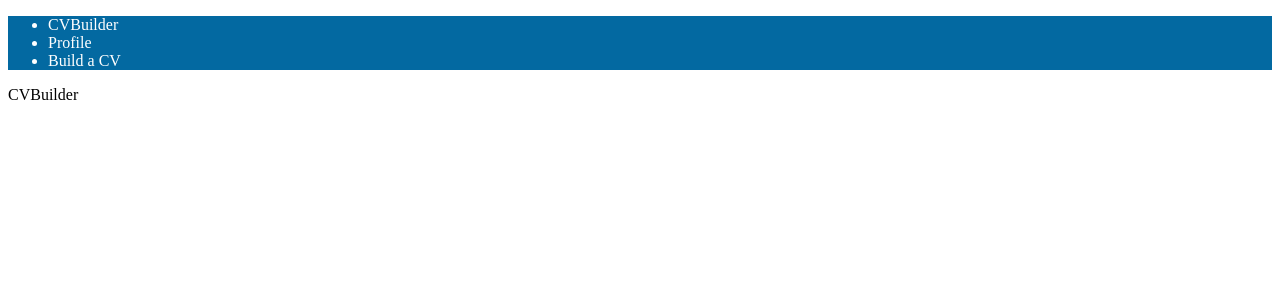
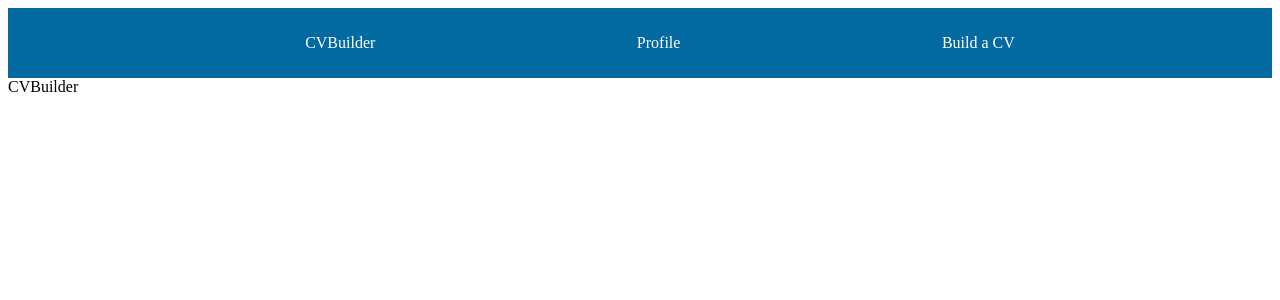
Before and after one commit to npm-install-username/cv, a React (Create React App) app in the folder cv-project/: page /cvbuilder in a window 1280 px wide. Shown: the top 300 px of the page. Built offline with nearby package versions, Linux system fonts and the light colour scheme.

Commit message:
basic styling for nav bar updated

```diff
--- a/cv-project/src/components/Navbar.js
+++ b/cv-project/src/components/Navbar.js
@@ -4,11 +4,13 @@ import '../styles/NavBar.scss'
 function Navbar() {
   return (
     <div className='navbar-background'>
-      <ul>
-        <li>CVBuilder</li>
-        <li>Profile</li>
-        <li>Build a CV</li>
-      </ul>
+      <div class="container">
+        <ul>
+          <li><a href="">CVBuilder</a></li>
+          <li><a href="">Profile</a></li>
+          <li><a href="">Build a CV</a></li>
+        </ul>
+      </div>
     </div>
   )
 }
--- a/cv-project/src/styles/NavBar.scss
+++ b/cv-project/src/styles/NavBar.scss
@@ -2,5 +2,19 @@
 
 .navbar-background{
     background-color: $primary;
+    padding: 10px 0;
     color:white;
+
+    ul {
+        display: flex;
+        li{
+            margin: auto;
+            list-style: none;
+            display: inline;
+            a{
+                text-decoration: none;
+                color: white;
+            }
+        }
+    }
 }
```
